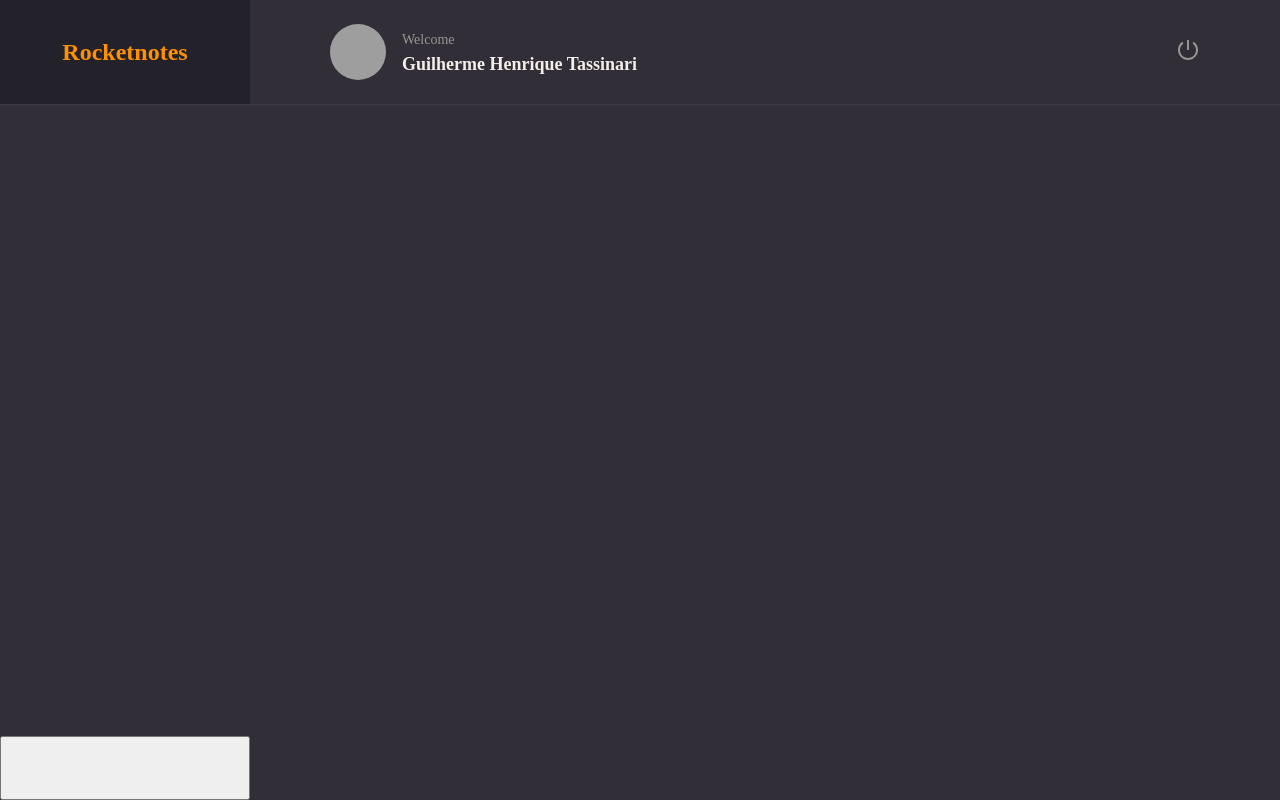
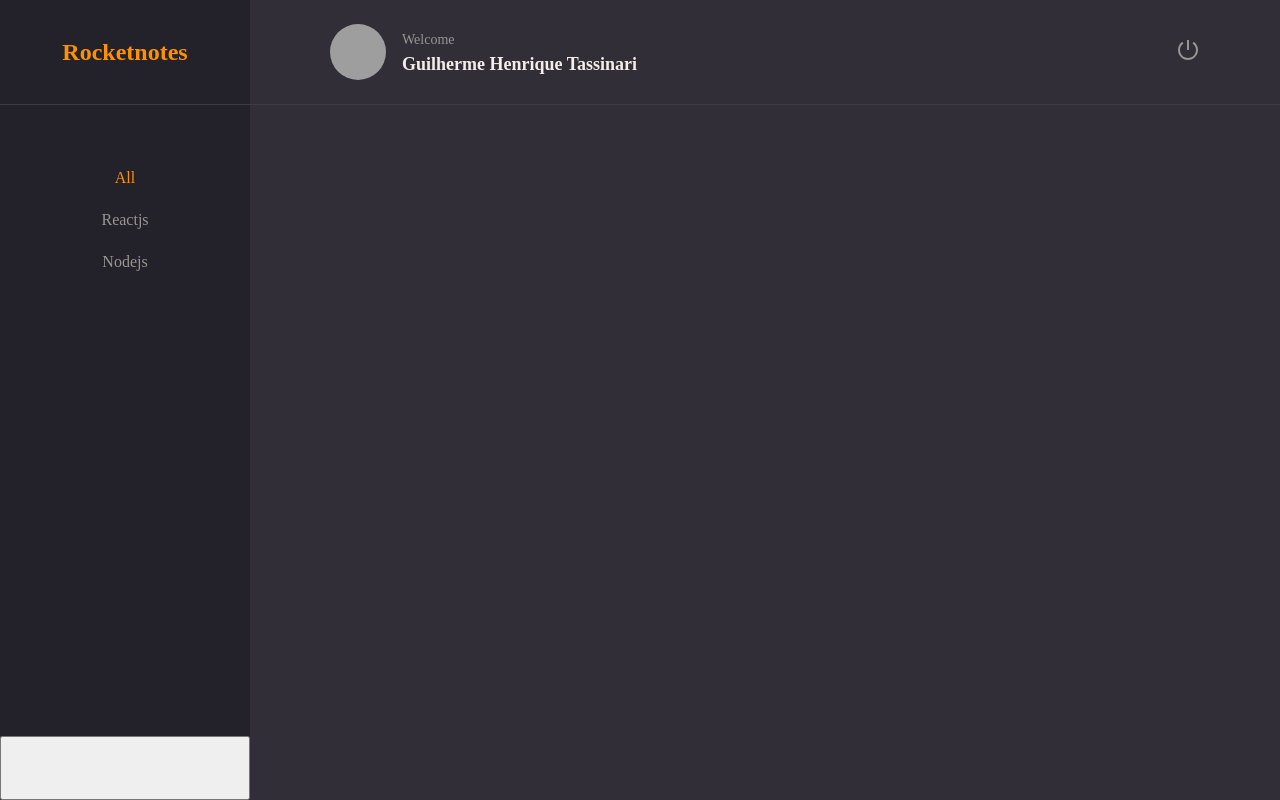
Before and after one commit to GHTassinari/RocketNotes, a React app: page / in a window 1280 px wide. Built offline with nearby package versions, Linux system fonts and the light colour scheme; grey boxes are pictures that could not be loaded; the HTML template or start-up script is replaced by a standard one.

Commit message:
Created an aside bar for the home page

```diff
--- a/src/components/ButtonText/index.jsx
+++ b/src/components/ButtonText/index.jsx
@@ -1,8 +1,9 @@
 import { Container } from "./styles";
 
-export function ButtonText({ title, ...rest }) {
+export function ButtonText({ title, isActive = false , ...rest }) {
   return( <Container
   type="button"
+  isActive={isActive}
    {...rest}>
     {title}
   </Container>
--- a/src/components/ButtonText/styles.js
+++ b/src/components/ButtonText/styles.js
@@ -2,7 +2,7 @@ import styled from "styled-components";
 
 export const Container = styled.button`
   background: none;
-  color: ${({ theme }) => theme.COLORS.ORANGE};
+  color: ${({ theme, isActive }) => isActive ? theme.COLORS.ORANGE : theme.COLORS.GRAY_100 };
 
   border: none;
   font-size: 16px;
--- a/src/pages/Home/index.jsx
+++ b/src/pages/Home/index.jsx
@@ -1,32 +1,34 @@
-import { Container, Brand, Menu, Search, Content, NewNote } from './styles';
+import { Container, Brand, Menu, Search, Content, NewNote } from "./styles";
 
-import { Header } from '../../components/Header';
+import { Header } from "../../components/Header";
+import { ButtonText } from "../../components/ButtonText";
 
-export function Home(){
-  return(
+export function Home() {
+  return (
     <Container>
       <Brand>
         <h1>Rocketnotes</h1>
       </Brand>
 
-      <Header/>
+      <Header />
 
       <Menu>
-
+        <li>
+          <ButtonText title="All" isActive />
+        </li>
+        <li>
+          <ButtonText title="Reactjs" />
+        </li>
+        <li>
+          <ButtonText title="Nodejs" />
+        </li>
       </Menu>
 
-      <Search>
+      <Search></Search>
 
-      </Search>
+      <Content></Content>
 
-      <Content>
-
-      </Content>
-
-      <NewNote>
-
-      </NewNote>
-
+      <NewNote></NewNote>
     </Container>
   );
 }
--- a/src/pages/Home/styles.js
+++ b/src/pages/Home/styles.js
@@ -35,7 +35,15 @@ export const Brand = styled.div`
 
 export const Menu = styled.ul`
   grid-area: menu;
-`;
+  background-color: ${({ theme }) => theme.COLORS.BACKGROUND_900 };
+
+  padding-top: 64px;
+  text-align: center;
+
+  > li {
+    margin-bottom: 24px;
+  }
+  `;
 
 export const Search = styled.div`
   grid-area: search;
```
